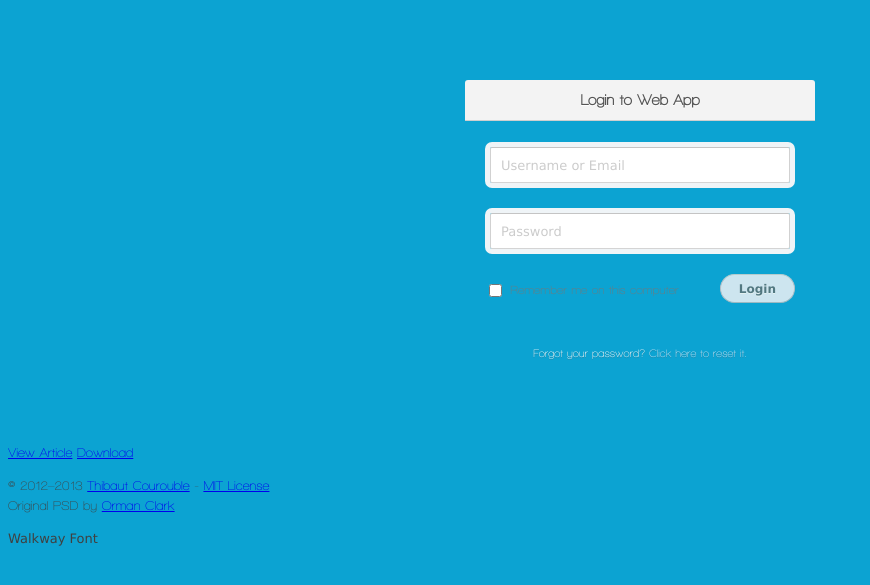
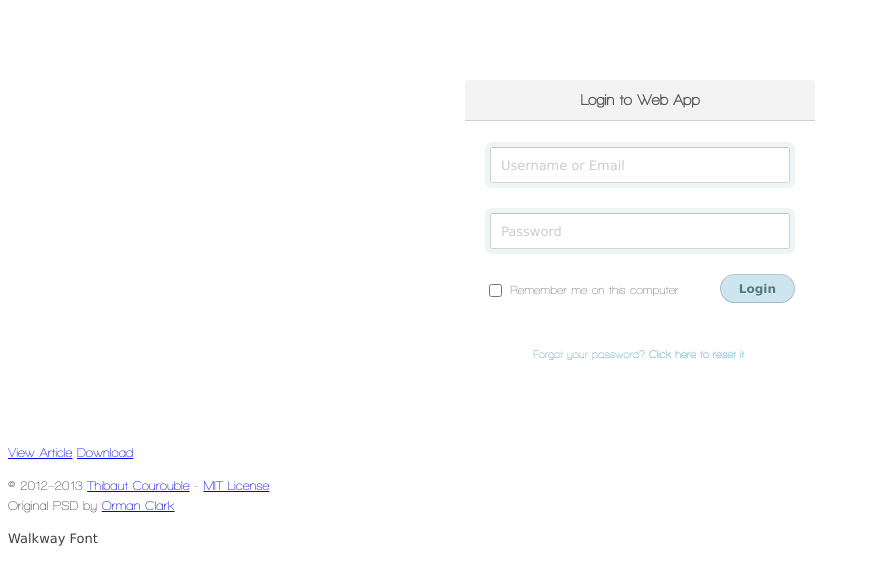
Before and after one commit to akhilnambiar/Whiteback, a Django app: a page that uses backend/templates/login.html in a window 1280 px wide. Shown: the top 585 px of the page, without its empty margins (0-870 px from the left). Run offline with Django 3.2, Linux system fonts and the light colour scheme; parts of the project's set-up code (start-up, migrations or seed data) failed here and were passed over.

Commit message:
with Walkway font

```diff
--- a/backend/templates/login.html
+++ b/backend/templates/login.html
@@ -23,11 +23,7 @@
      * http://www.opensource.org/licenses/mit-license.php
      */
 
-    body {
-      font: 13px/20px 'Lucida Grande', Tahoma, Verdana, sans-serif;
-      color: #404040;
-      background: #0ca3d2;
-    }
+
 
     .container {
       margin: 80px auto;
@@ -38,7 +34,7 @@
       margin: 0 auto;
       padding: 20px 20px 20px;
       width: 310px;
-      /*background: white;*/
+      background: white;
       border-radius: 3px;
       @include box-shadow(0 0 200px rgba(white, .5), 0 1px 2px rgba(black, .3));
 
```
